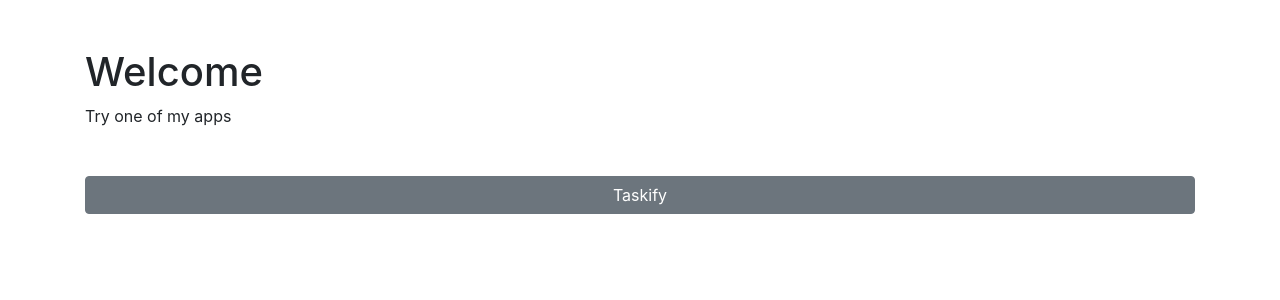
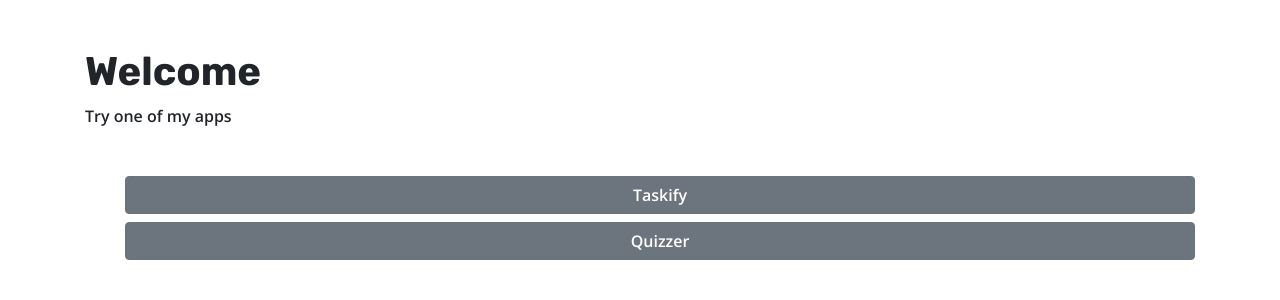
Before and after one commit to nsedan/firebase-test, a React (Create React App) app: page / in a window 1280 px wide. Shown: the top 300 px of the page. Built offline with nearby package versions, Linux system fonts and the light colour scheme; no server answers.

Commit message:
Quizzer app init

```diff
--- /dev/null
+++ b/src/App.css
@@ -0,0 +1,9 @@
+@import url("https://fonts.googleapis.com/css2?family=Open+Sans:wght@600&family=Rubik:wght@700&display=swap");
+
+* {
+  font-family: "Open Sans", sans-serif;
+}
+
+h1 {
+  font-family: "Rubik", sans-serif;
+}
--- a/src/App.js
+++ b/src/App.js
@@ -1,6 +1,8 @@
 import { BrowserRouter as Router, Route } from "react-router-dom";
+import './App.css'
 import Todo from "./components/taskify/Todo";
 import Home from "./components/home/Home";
+import Quizzer from "./components/quizzer/Quizzer";
 
 function App() {
   return (
@@ -8,6 +10,7 @@
       <div className="container mt-5">
         <Route path="/" exact component={Home} />
         <Route path="/taskify" exact component={Todo} />
+        <Route path="/quizzer" exact component={Quizzer} />
       </div>
     </Router>
   );
--- a/src/components/home/Home.jsx
+++ b/src/components/home/Home.jsx
@@ -6,7 +6,14 @@
   return (
     <div>
       <Header />
-      <Link className="btn btn-secondary btn-block mt-5" to="/taskify">Taskify</Link>
+      <ul className="mt-5">
+        <Link className="btn btn-secondary btn-block" to="/taskify">
+          Taskify
+        </Link>
+        <Link className="btn btn-secondary btn-block" to="/quizzer">
+          Quizzer
+        </Link>
+      </ul>
     </div>
   );
 };
--- /dev/null
+++ b/src/components/quizzer/Quizzer.jsx
@@ -0,0 +1,15 @@
+import React from "react";
+import { Link } from "react-router-dom";
+
+const Quizzer = () => {
+  return (
+    <div>
+      <h1>Quizzer</h1>
+      <Link className="btn btn-secondary btn-block mt-5" to="/">
+        Home
+      </Link>
+    </div>
+  );
+};
+
+export default Quizzer;
```
